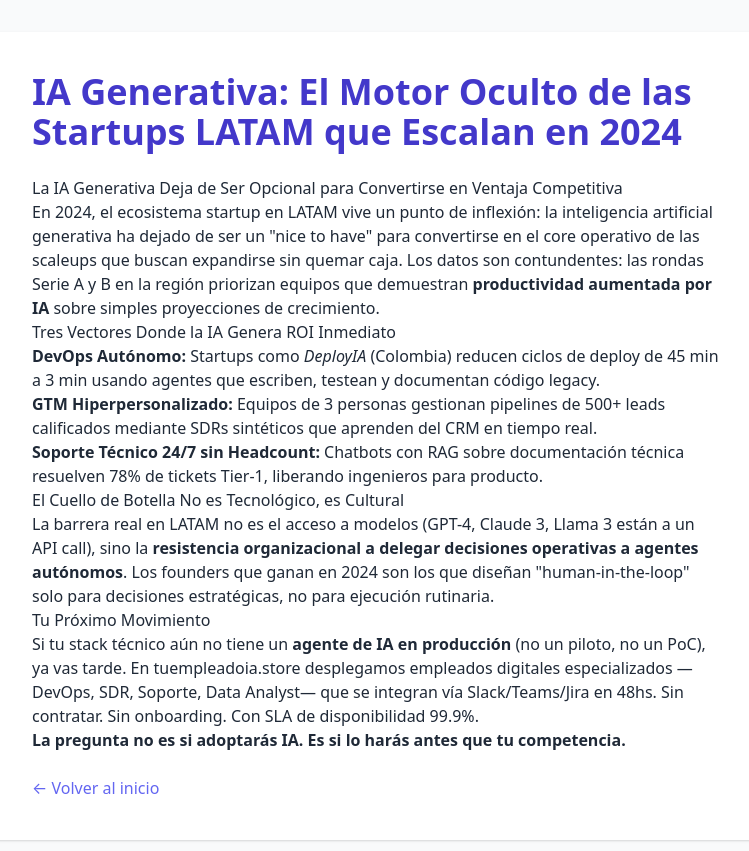
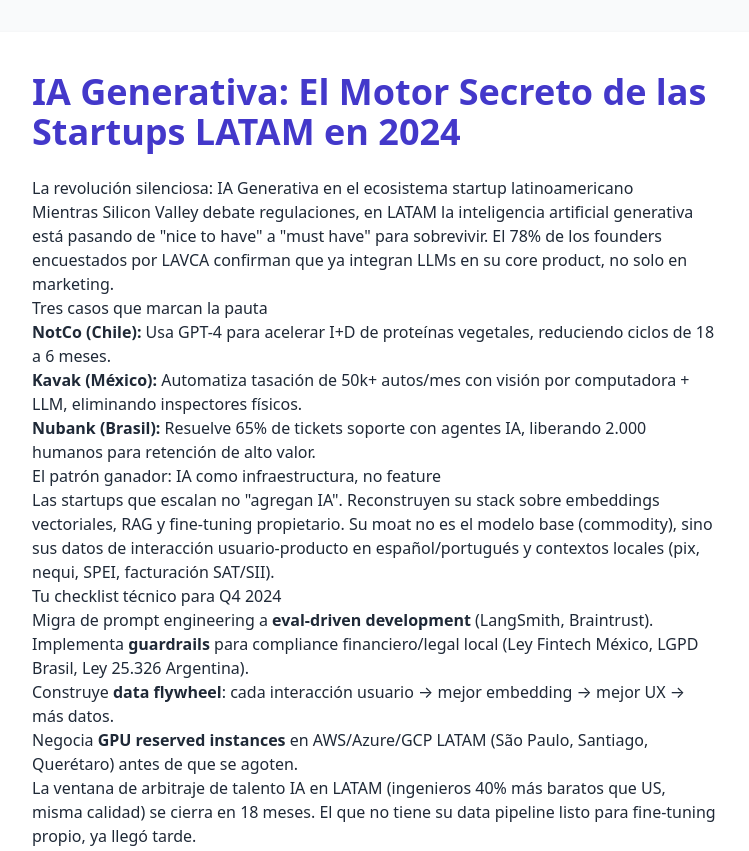
Before and after one commit to jhonnycastle81/tuempleadoia-store, a plain HTML site: page blog/ia-generativa-motor-startups-latam-2024.html in a window 1280 px wide. Shown: the top 851 px of the page, without its empty margins (264-1013 px from the left). Drawn offline with nearby package versions, Linux system fonts and the light colour scheme.

Commit message:
feat: Nuevo blog IA - IA Generativa: El Motor Secreto de las Startups LATAM en 2024

```diff
--- a/blog/ia-generativa-motor-startups-latam-2024.html
+++ b/blog/ia-generativa-motor-startups-latam-2024.html
@@ -1,24 +1,30 @@
 <!DOCTYPE html>
-        <html lang="es"><head><meta charset="UTF-8"><title>IA Generativa: El Motor Oculto de las Startups LATAM que Escalan en 2024</title>
+        <html lang="es"><head><meta charset="UTF-8"><title>IA Generativa: El Motor Secreto de las Startups LATAM en 2024</title>
         <link href="https://cdnjs.cloudflare.com/ajax/libs/tailwindcss/2.2.19/tailwind.min.css" rel="stylesheet">
         </head><body class="bg-gray-50 text-gray-800 p-8">
         <div class="max-w-3xl mx-auto bg-white p-10 rounded shadow">
-        <h1 class="text-4xl font-bold mb-6 text-indigo-700">IA Generativa: El Motor Oculto de las Startups LATAM que Escalan en 2024</h1>
-        <div class="prose"><h2>La IA Generativa Deja de Ser Opcional para Convertirse en Ventaja Competitiva</h2>
-<p>En 2024, el ecosistema startup en LATAM vive un punto de inflexión: la inteligencia artificial generativa ha dejado de ser un "nice to have" para convertirse en el core operativo de las scaleups que buscan expandirse sin quemar caja. Los datos son contundentes: las rondas Serie A y B en la región priorizan equipos que demuestran <strong>productividad aumentada por IA</strong> sobre simples proyecciones de crecimiento.</p>
+        <h1 class="text-4xl font-bold mb-6 text-indigo-700">IA Generativa: El Motor Secreto de las Startups LATAM en 2024</h1>
+        <div class="prose"><h2>La revolución silenciosa: IA Generativa en el ecosistema startup latinoamericano</h2>
+<p>Mientras Silicon Valley debate regulaciones, en LATAM la inteligencia artificial generativa está pasando de "nice to have" a "must have" para sobrevivir. El 78% de los founders encuestados por LAVCA confirman que ya integran LLMs en su core product, no solo en marketing.</p>
 
-<h2>Tres Vectores Donde la IA Genera ROI Inmediato</h2>
+<h2>Tres casos que marcan la pauta</h2>
 <ul>
-  <li><strong>DevOps Autónomo:</strong> Startups como <em>DeployIA</em> (Colombia) reducen ciclos de deploy de 45 min a 3 min usando agentes que escriben, testean y documentan código legacy.</li>
-  <li><strong>GTM Hiperpersonalizado:</strong> Equipos de 3 personas gestionan pipelines de 500+ leads calificados mediante SDRs sintéticos que aprenden del CRM en tiempo real.</li>
-  <li><strong>Soporte Técnico 24/7 sin Headcount:</strong> Chatbots con RAG sobre documentación técnica resuelven 78% de tickets Tier-1, liberando ingenieros para producto.</li>
+<li><strong>NotCo (Chile):</strong> Usa GPT-4 para acelerar I+D de proteínas vegetales, reduciendo ciclos de 18 a 6 meses.</li>
+<li><strong>Kavak (México):</strong> Automatiza tasación de 50k+ autos/mes con visión por computadora + LLM, eliminando inspectores físicos.</li>
+<li><strong>Nubank (Brasil):</strong> Resuelve 65% de tickets soporte con agentes IA, liberando 2.000 humanos para retención de alto valor.</li>
 </ul>
 
-<h2>El Cuello de Botella No es Tecnológico, es Cultural</h2>
-<p>La barrera real en LATAM no es el acceso a modelos (GPT-4, Claude 3, Llama 3 están a un API call), sino la <strong>resistencia organizacional a delegar decisiones operativas a agentes autónomos</strong>. Los founders que ganan en 2024 son los que diseñan "human-in-the-loop" solo para decisiones estratégicas, no para ejecución rutinaria.</p>
+<h2>El patrón ganador: IA como infraestructura, no feature</h2>
+<p>Las startups que escalan no "agregan IA". Reconstruyen su stack sobre embeddings vectoriales, RAG y fine-tuning propietario. Su moat no es el modelo base (commodity), sino sus datos de interacción usuario-producto en español/portugués y contextos locales (pix, nequi, SPEI, facturación SAT/SII).</p>
 
-<h2>Tu Próximo Movimiento</h2>
-<p>Si tu stack técnico aún no tiene un <strong>agente de IA en producción</strong> (no un piloto, no un PoC), ya vas tarde. En <a href="https://tuempleadoia.store">tuempleadoia.store</a> desplegamos empleados digitales especializados —DevOps, SDR, Soporte, Data Analyst— que se integran vía Slack/Teams/Jira en 48hs. Sin contratar. Sin onboarding. Con SLA de disponibilidad 99.9%.</p>
-<p><strong>La pregunta no es si adoptarás IA. Es si lo harás antes que tu competencia.</strong></p></div>
+<h2>Tu checklist técnico para Q4 2024</h2>
+<ul>
+<li>Migra de prompt engineering a <strong>eval-driven development</strong> (LangSmith, Braintrust).</li>
+<li>Implementa <strong>guardrails</strong> para compliance financiero/legal local (Ley Fintech México, LGPD Brasil, Ley 25.326 Argentina).</li>
+<li>Construye <strong>data flywheel</strong>: cada interacción usuario → mejor embedding → mejor UX → más datos.</li>
+<li>Negocia <strong>GPU reserved instances</strong> en AWS/Azure/GCP LATAM (São Paulo, Santiago, Querétaro) antes de que se agoten.</li>
+</ul>
+
+<p>La ventana de arbitraje de talento IA en LATAM (ingenieros 40% más baratos que US, misma calidad) se cierra en 18 meses. El que no tiene su data pipeline listo para fine-tuning propio, ya llegó tarde.</p></div>
         <br><a href="../index.html" class="text-indigo-500 hover:underline">← Volver al inicio</a>
         </div></body></html>
```
